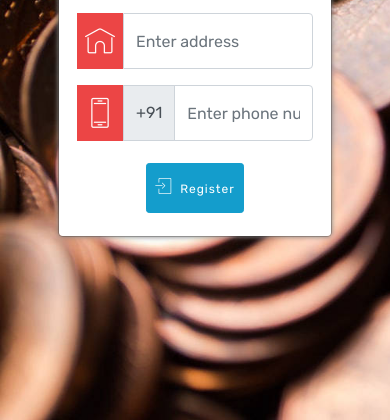
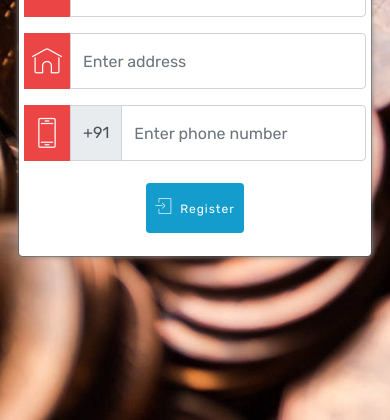
Before and after one commit to sathishkumarece/varsel, a website with bundled scripts: page public/html/createPerson.html in a window 390 px wide. Shown: the part 424-844 px from the top of the page. Built offline with nearby package versions, Linux system fonts and the light colour scheme; a web font is replaced by a local one.

Commit message:
css change for create person

```diff
--- a/public/css/varsel.css
+++ b/public/css/varsel.css
@@ -25,6 +25,7 @@ h2{
     /* padding-top: 3rem; */
 }
 
+
 .modal-content{
     /* opacity: 0.90; */
     background: rgba(44, 44, 44, 0.2);
@@ -32,6 +33,22 @@ h2{
     padding: 0 18px;
     box-shadow: 0px 0px 5px #848484;
     font-family: 'Rubik', sans-serif;
+}
+@media only screen and (max-width: 767px){
+    .modal-dialog{
+        min-width: 60%;
+        min-height: 60%;
+        padding: 10px;
+        padding-top: 50px;
+    }
+
+    .modal-content{
+        background: rgba(44, 44, 44, 0.2);
+        filter: alpha(opacity=50);
+        padding: 0 5px;
+        box-shadow: 0px 0px 5px #848484;
+        font-family: 'Rubik', sans-serif;
+    }
 }
 
 /* .form-group{
```
